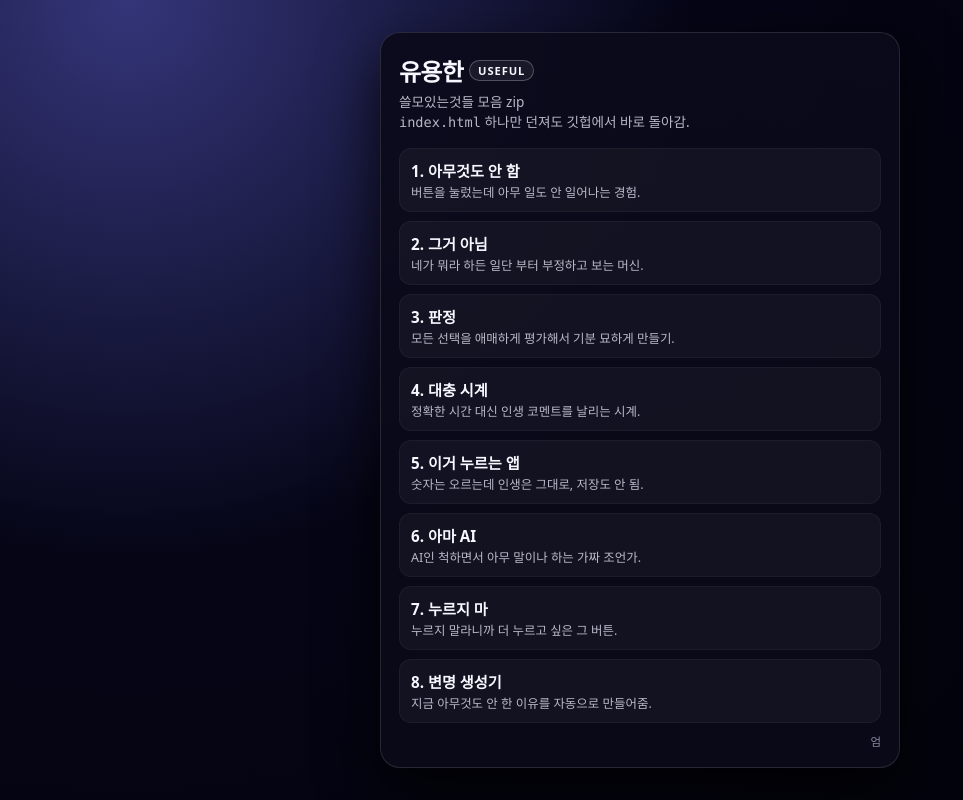
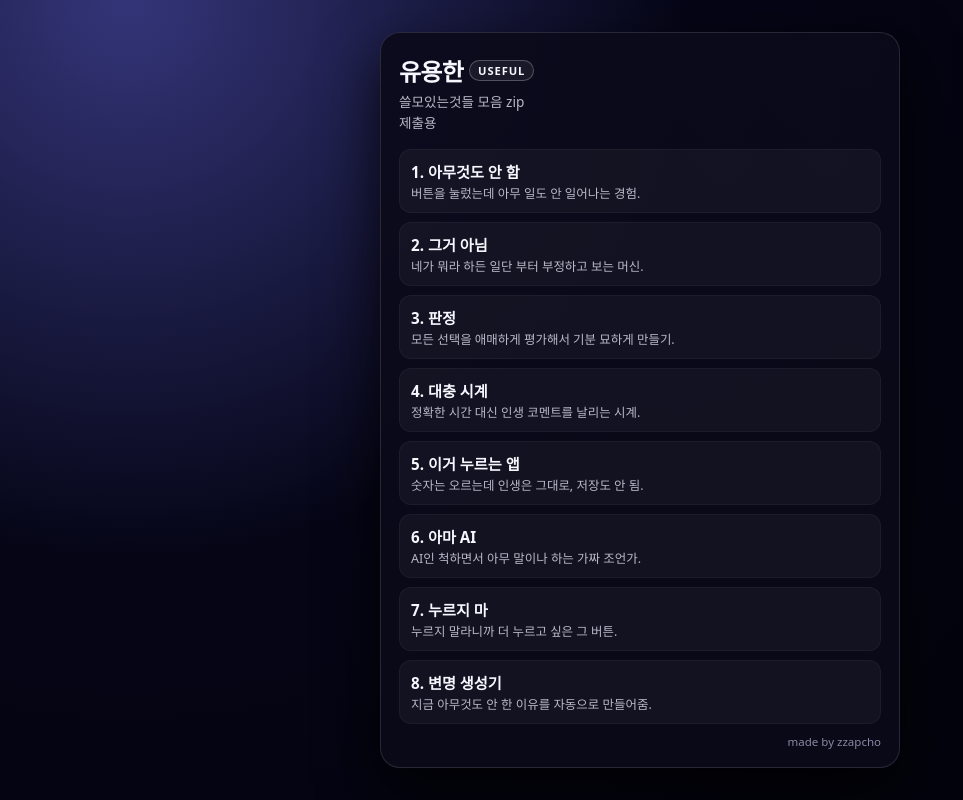
Before and after one commit to zzapcho/useful, a plain HTML site: page index.html in a window 1280 px wide. Shown: the whole page, without its empty margins (0-963 px from the left). Drawn offline with Linux system fonts and the light colour scheme.

Commit message:
Update text in index.html for clarity

```diff
--- a/index.html
+++ b/index.html
@@ -286,7 +286,7 @@
       </div>
       <div class="app-subtitle">
         쓸모있는것들 모음 zip<br />
-        <span class="mono">index.html</span> 하나만 던져도 깃헙에서 바로 돌아감.
+        <span class="mono">제출용</span>
       </div>
 
       <div class="menu-list">
@@ -332,7 +332,7 @@
       </div>
 
       <div class="foot-note">
-        엄
+        made by zzapcho
       </div>
     </section>
 
```
